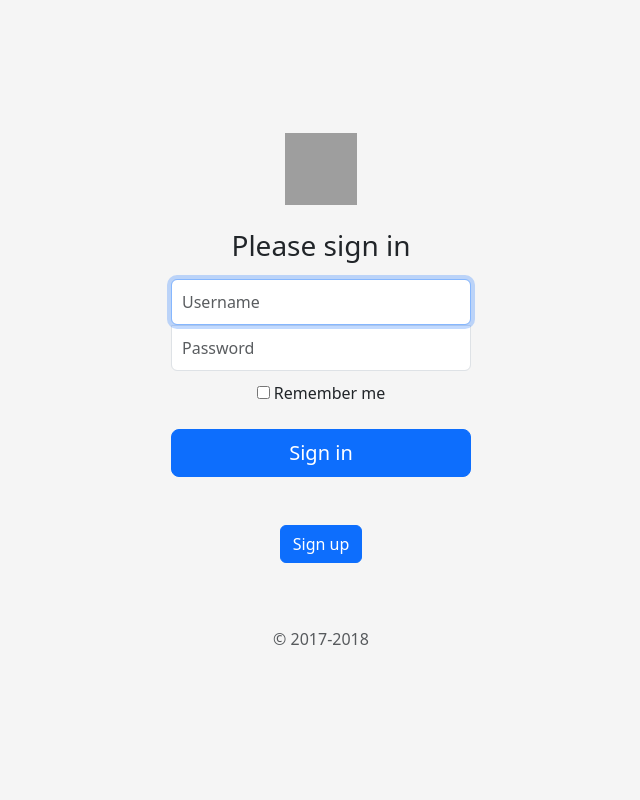
After one commit to Solofighter3/stocktracker, a Django app: page /login/ in a window 1280 px wide. The commit adds this page. Shown: the whole page, without its empty margins (319-959 px from the left). Run offline with Django 4.2, Linux system fonts and the light colour scheme; some libraries are stand-ins or nearby versions; grey boxes are pictures that could not be loaded.

Commit message:
userauth commit

```diff
--- a/mainapp/tasks.py
+++ b/mainapp/tasks.py
@@ -9,6 +9,7 @@ def my_task(self,coro_dict):
     datas={}
     for i in coro_dict:
            result=asyncio.run(update_stock(i))
+           print(result)
            datas.update({i:result['Global Quote']})
     print(datas)
     #Sending data to frontend
--- a/mainapp/urls.py
+++ b/mainapp/urls.py
@@ -3,5 +3,8 @@ from . import views
 urlpatterns = [
     path('',views.index,name="index"),
     path('stocks',views.stockspicked,name="stockspicked"),
-    path('contacts/',views.contacts,name="contacts")
+    path('contacts/',views.contacts,name="contacts"),
+    path('login/',views.getloggedin,name="login"),
+    path('signup/',views.signup,name="signup"),
+    path('logout/',views.Logout,name="logout")
 ]
--- a/mainapp/views.py
+++ b/mainapp/views.py
@@ -1,8 +1,12 @@
+from http.client import HTTPResponse
 from django.shortcuts import render,redirect
 from .models import Contactus
+from django.contrib.auth.models import User
+from django.contrib.auth import authenticate,login,logout
 from django.contrib import messages
 from django.shortcuts import render
 import requests,csv
+from asgiref.sync import sync_to_async
 from alpha_vantage.timeseries import TimeSeries
 import asyncio
 import aiohttp
@@ -16,30 +20,70 @@ def index(request):
            my_list = list(cr)
            val=[]
            for row in my_list:
-               print(row[0])
                val.append(row[0])
            val.pop(0)
            data=val
    except:
         data=["error","error","error"]
-   return render(request,"index.html",{"stocks":data})
+   return render(request,"index.html",{"stocks":data,"name":request.user.username})
+@sync_to_async
+def getloggedin(request):
+   if request.method=="POST":
+       username = request.POST.get("username")
+       password = request.POST.get("password")
+       user = authenticate(request, username=username, password=password)
+       if user is not None:
+          login(request, user)
+          return redirect("index")
+       else:
+          return redirect("login")
+   return render(request,"login.html")
+
+def signup(request):
+  if request.method=="POST":
+      username = request.POST.get("username")
+      password = request.POST.get("password")
+      email = request.POST.get("email")
+      if User.objects.filter(username = username).first():
+         messages.error(request, "This username is already taken please chose diffrent username")
+      else:
+        user = User.objects.create_user(username, email, password)
+        authenticate(request, username=username, password=password)
+        user.save()
+        return redirect("index")
+  return render(request,"signup.html")
+
+def Logout(request):
+    logout(request)
+    return redirect("index")
+
+@sync_to_async
+def get_all_users(request):
+        if not request.user.is_authenticated:
+                return False
+        else:
+                return True
 
 async def stockspicked(request):
+    is_loggedin=await get_all_users(request)
+    print(is_loggedin)
+    if not is_loggedin:
+            return redirect("login")
     stockspicker=request.GET.getlist("stockspicker")
     print(stockspicker)
     datas={}
     try:
-      async with aiohttp.ClientSession() as session:
-         for i in stockspicker:
-            API_KEY="IGT64HD5FBCS9ASB"
-            url = 'https://www.alphavantage.co/query?function=GLOBAL_QUOTE&symbol={}&apikey={}'
-            r= await session.get(url.format(i,API_KEY),ssl=False)
-            await asyncio.sleep(0.25)
-            data = await r.json()
-            print(data)
-            datas.update({i:data['Global Quote']})
+         async with aiohttp.ClientSession() as session:
+                 for i in stockspicker:
+                         API_KEY="IGT64HD5FBCS9ASB"
+                         url = 'https://www.alphavantage.co/query?function=GLOBAL_QUOTE&symbol={}&apikey={}'
+                         r= await session.get(url.format(i,API_KEY),ssl=False)
+                         await asyncio.sleep(0.25)
+                         data = await r.json()
+                         print(data)
+                         datas.update({i:data['Global Quote']})
     except:
-         pass
+                  pass
     return render(request,"stocks.html",{'data':datas,"room_name":"tracks"})
 
 
--- /dev/null
+++ b/templates/login.html
@@ -0,0 +1,114 @@
+<!doctype html>
+<html lang="en">
+  <head>
+    <!-- Required meta tags -->
+    <meta charset="utf-8">
+    <meta name="viewport" content="width=device-width, initial-scale=1, shrink-to-fit=no">
+
+    <!-- Bootstrap CSS -->
+    <link rel="stylesheet" href="https://cdn.jsdelivr.net/npm/bootstrap@4.0.0/dist/css/bootstrap.min.css" integrity="sha384-Gn5384xqQ1aoWXA+058RXPxPg6fy4IWvTNh0E263XmFcJlSAwiGgFAW/dAiS6JXm" crossorigin="anonymous">
+
+    <title>Hello, world!</title>
+  </head>
+  <body>
+
+
+<html lang="en">
+  <head>
+    <meta charset="utf-8">
+    <meta name="viewport" content="width=device-width, initial-scale=1, shrink-to-fit=no">
+    <meta name="description" content="">
+    <meta name="author" content="">
+    <link rel="icon" href="/docs/4.0/assets/img/favicons/favicon.ico">
+
+    <title>Signin Template for Bootstrap</title>
+
+    <link rel="canonical" href="https://getbootstrap.com/docs/4.0/examples/sign-in/">
+
+    <!-- Bootstrap core CSS -->
+    <link href="../../dist/css/bootstrap.min.css" rel="stylesheet">
+
+    <!-- Custom styles for this template -->
+    <link href="signin.css" rel="stylesheet">
+  </head>
+
+<div class="container">
+  <body class="text-center">
+    <form class="form-signin" method='post' action='.'>
+      {% csrf_token %}
+      <img class="mb-4" src="https://getbootstrap.com/docs/4.0/assets/brand/bootstrap-solid.svg" alt="" width="72" height="72">
+      <h1 class="h3 mb-3 font-weight-normal">Please sign in</h1>
+      <label for="inputEmail" class="sr-only">Username</label>
+      <input type="text" id="inputEmail" name="username" class="form-control" placeholder="Username" required autofocus>
+      <label for="inputPassword" class="sr-only">Password</label>
+      <input type="password" id="inputPassword" name="password" class="form-control" placeholder="Password" required>
+      <div class="checkbox mb-3">
+        <label>
+          <input type="checkbox" value="remember-me"> Remember me
+        </label>
+      </div>
+            <button class="btn btn-lg btn-primary btn-block" type="submit">Sign in</button>
+             <a class="btn btn-primary mt-5 mb-3" href="/signup" role="button">Sign up</a>
+      <p class="mt-5 mb-3 text-muted">&copy; 2017-2018</p>
+    </form>
+    <style>
+html,
+body {
+  height: 100%;
+}
+
+body {
+  display: -ms-flexbox;
+  display: -webkit-box;
+  display: flex;
+  -ms-flex-align: center;
+  -ms-flex-pack: center;
+  -webkit-box-align: center;
+  align-items: center;
+  -webkit-box-pack: center;
+  justify-content: center;
+  padding-top: 40px;
+  padding-bottom: 40px;
+  background-color: #f5f5f5;
+}
+
+.form-signin {
+  width: 100%;
+  max-width: 330px;
+  padding: 15px;
+  margin: 0 auto;
+}
+.form-signin .checkbox {
+  font-weight: 400;
+}
+.form-signin .form-control {
+  position: relative;
+  box-sizing: border-box;
+  height: auto;
+  padding: 10px;
+  font-size: 16px;
+}
+.form-signin .form-control:focus {
+  z-index: 2;
+}
+.form-signin input[type="email"] {
+  margin-bottom: -1px;
+  border-bottom-right-radius: 0;
+  border-bottom-left-radius: 0;
+}
+.form-signin input[type="password"] {
+  margin-bottom: 10px;
+  border-top-left-radius: 0;
+  border-top-right-radius: 0;
+}
+    </style>
+  </body>
+</div>
+</html>
+<!-- Optional JavaScript -->
+    <!-- jQuery first, then Popper.js, then Bootstrap JS -->
+<script src="https://code.jquery.com/jquery-3.2.1.slim.min.js" integrity="sha384-KJ3o2DKtIkvYIK3UENzmM7KCkRr/rE9/Qpg6aAZGJwFDMVNA/GpGFF93hXpG5KkN" crossorigin="anonymous"></script>
+    <script src="https://cdn.jsdelivr.net/npm/popper.js@1.12.9/dist/umd/popper.min.js" integrity="sha384-ApNbgh9B+Y1QKtv3Rn7W3mgPxhU9K/ScQsAP7hUibX39j7fakFPskvXusvfa0b4Q" crossorigin="anonymous"></script>
+    <script src="https://cdn.jsdelivr.net/npm/bootstrap@4.0.0/dist/js/bootstrap.min.js" integrity="sha384-JZR6Spejh4U02d8jOt6vLEHfe/JQGiRRSQQxSfFWpi1MquVdAyjUar5+76PVCmYl" crossorigin="anonymous"></script>
+  </body>
+</html>
--- a/templates/stocks.html
+++ b/templates/stocks.html
@@ -15,7 +15,7 @@
         <a class="nav-link" href="#">Home <span class="sr-only">(current)</span></a>
       </li>
       <li class="nav-item">
-        <a class="nav-link" href="#">Link</a>
+        <a class="nav-link" href="logout">logout</a>
       </li>
     </ul>
     <form class="form-inline my-2 my-lg-0">
```
Also changed, not shown: mainapp/consumers.py (+8 -4 lines), templates/index.html (+10 -2 lines), templates/signup.html (added, +113 -0 lines), db.sqlite3.
